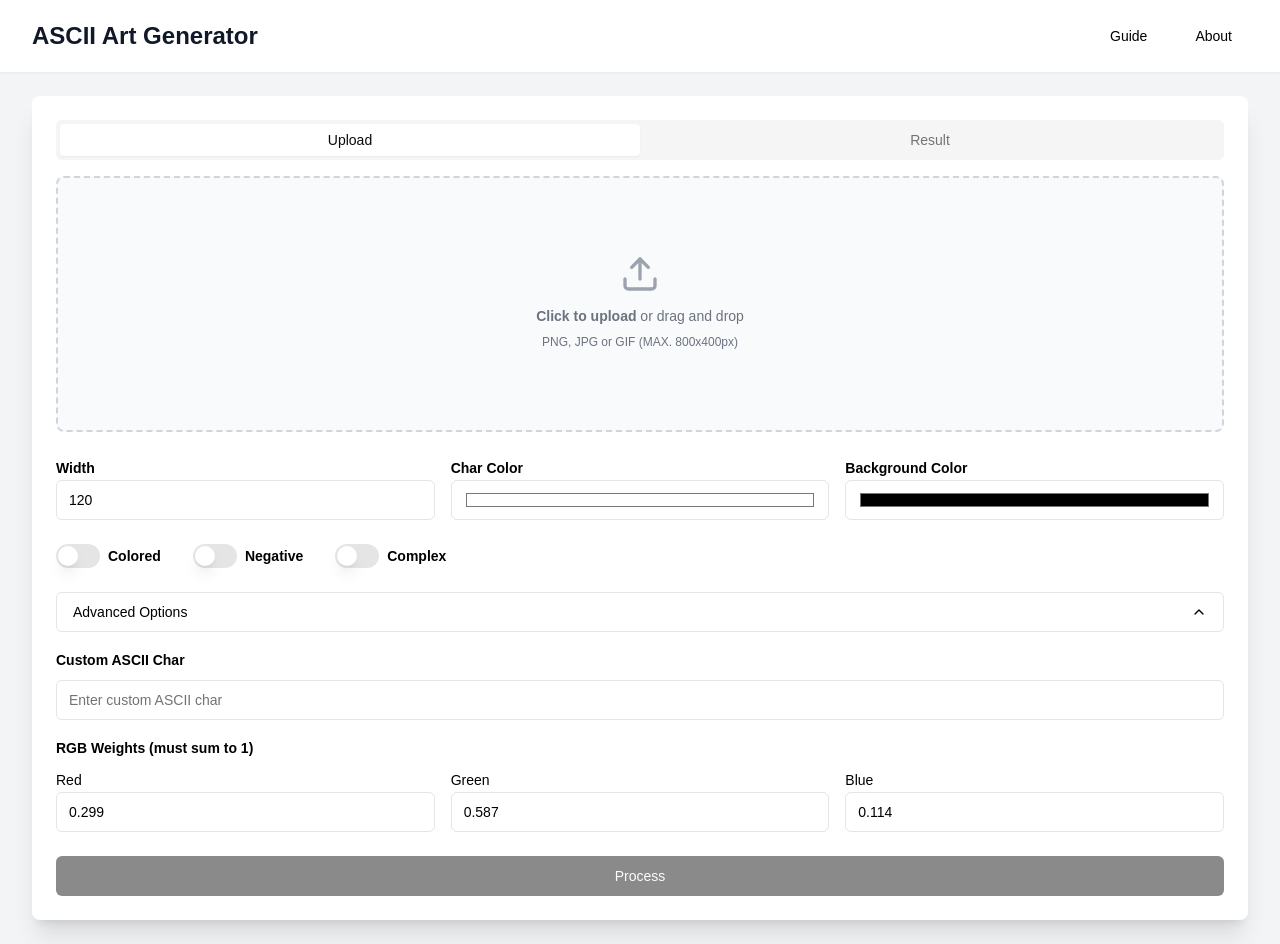
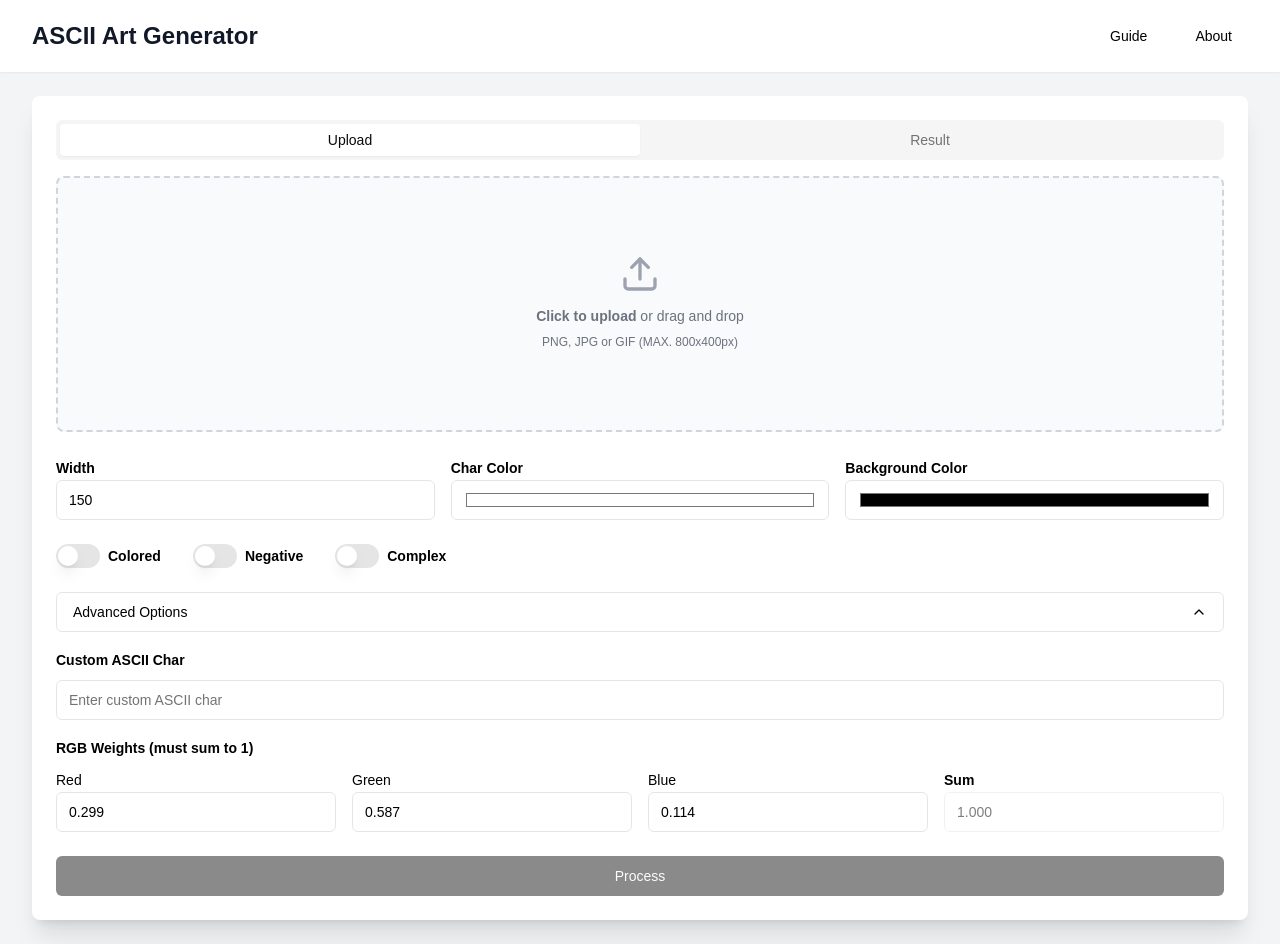
Before and after one commit to awrysfab/ascii-image-generator-web, a Next.js app: page / in a window 1280 px wide. Both pictures are taken after a click on the button "Advanced Options". Built offline with nearby package versions, Linux system fonts and the light colour scheme.

Commit message:
color weight sum

```diff
--- a/components/image-converter.tsx
+++ b/components/image-converter.tsx
@@ -131,7 +131,7 @@ export function ImageConverterComponent() {
   const [negative, setNegative] = useState(false)
   const [complex, setComplex] = useState(false)
   const [rgbWeights, setRgbWeights] = useState({ red: 0.299, green: 0.587, blue: 0.114 })
-  const [width, setWidth] = useState<string>("120")
+  const [width, setWidth] = useState<string>("150")
   const [customAscii, setCustomAscii] = useState<string>("")
   const [charColor, setCharColor] = useState<string>("#ffffff")
   const [backgroundColor, setBackgroundColor] = useState<string>("#000000")
@@ -323,7 +323,7 @@ export function ImageConverterComponent() {
                         </div>
                         <div>
                           <Label htmlFor="charColor" className="text-sm font-semibold">Char Color</Label>
-                          <Input id="charColor" type="color" value={charColor} onChange={(e) => setCharColor(e.target.value)} />
+                          <Input id="charColor" type="color" value={charColor} onChange={(e) => setCharColor(e.target.value)} disabled={colored} />
                         </div>
                         <div>
                           <Label htmlFor="backgroundColor" className="text-sm font-semibold">Background Color</Label>
@@ -373,7 +373,7 @@ export function ImageConverterComponent() {
                         </div>
                         <div className="space-y-2">
                           <Label className="text-sm font-semibold">RGB Weights (must sum to 1)</Label>
-                          <div className="grid grid-cols-3 gap-4">
+                          <div className="grid grid-cols-4 gap-4">
                             {Object.entries(rgbWeights).map(([color, weight]) => (
                               <div key={color}>
                                 <Label htmlFor={`${color}Weight`}>{color.charAt(0).toUpperCase() + color.slice(1)}</Label>
@@ -388,6 +388,14 @@ export function ImageConverterComponent() {
                                 />
                               </div>
                             ))}
+                            <div>
+                              <Label className="text-sm font-semibold">Sum</Label>
+                              <Input
+                                type="number"
+                                value={Object.values(rgbWeights).reduce((sum, weight) => sum + weight, 0).toFixed(3)}
+                                disabled
+                              />
+                            </div>
                           </div>
                         </div>
                       </CollapsibleContent>
```
